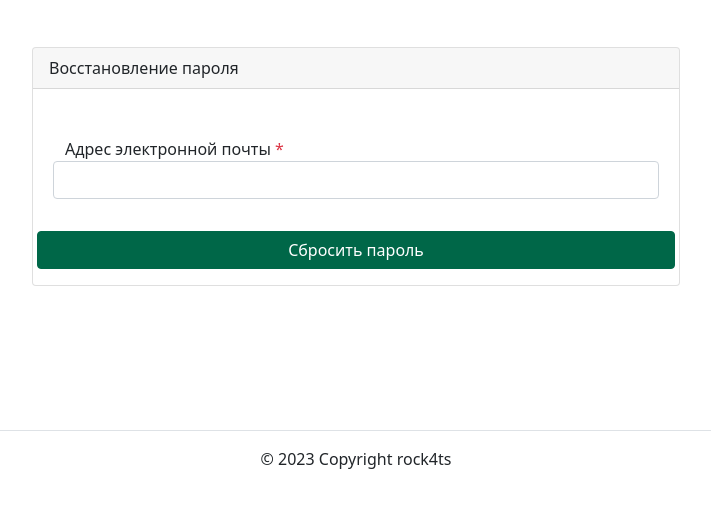
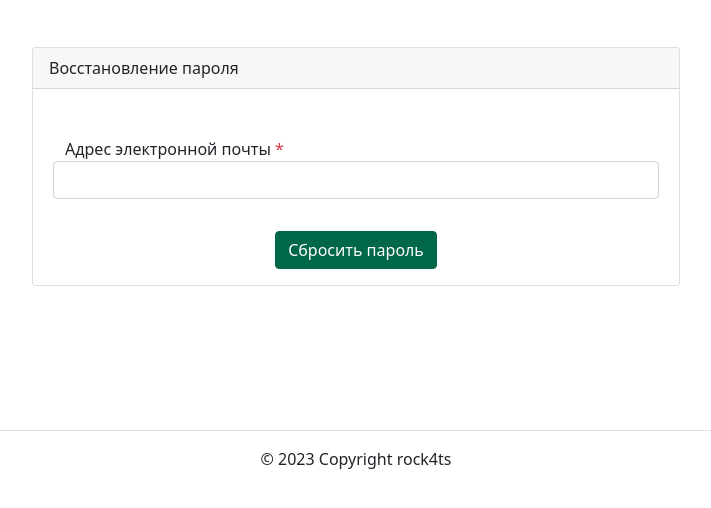
Before and after one commit to rock4ts/dairies_project, a Django app: page /dairies/auth/password_reset/ in a window 1280 px wide. Shown: the part 177-685 px from the top of the page, without its empty margins (284-995 px from the left). Run offline with Django 3.2, Linux system fonts and the light colour scheme.

Commit message:
inhance project

```diff
--- a/dairies/templates/users/logged_out.html
+++ b/dairies/templates/users/logged_out.html
@@ -4,7 +4,7 @@
 <div class="row justify-content-center">
   <div class="col-md-8 p-5">
     <div class="card">
-      {% with card_header='Выход' card_body='Вы вышли из своей учётной записи.'%}
+      {% with card_header='Выход' card_body='Вы вышли из учётной записи.'%}
         {% include 'users/includes/card_elems.html' %}
       {% endwith %}
       <div class="card-footer">
--- a/dairies/templates/users/password_reset_form.html
+++ b/dairies/templates/users/password_reset_form.html
@@ -14,7 +14,7 @@
             <form method="post">
               {% csrf_token %}
               {% include 'users/includes/form_fields.html' %}
-              <div class="row justify-content-center">
+              <div class="justify-content-center" align="center">
                 <button type="submit" class="btn btn-primary">
                     Сбросить пароль
                 </button>
```
